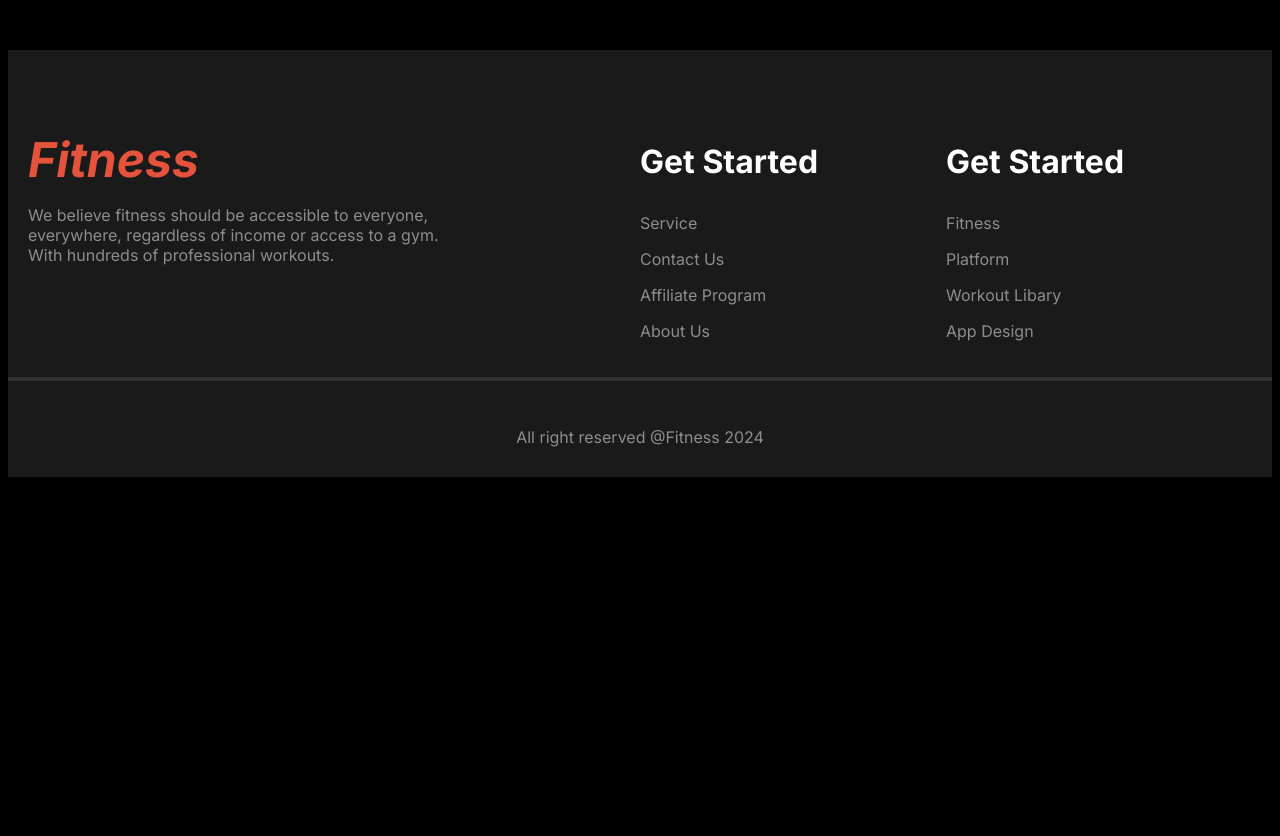
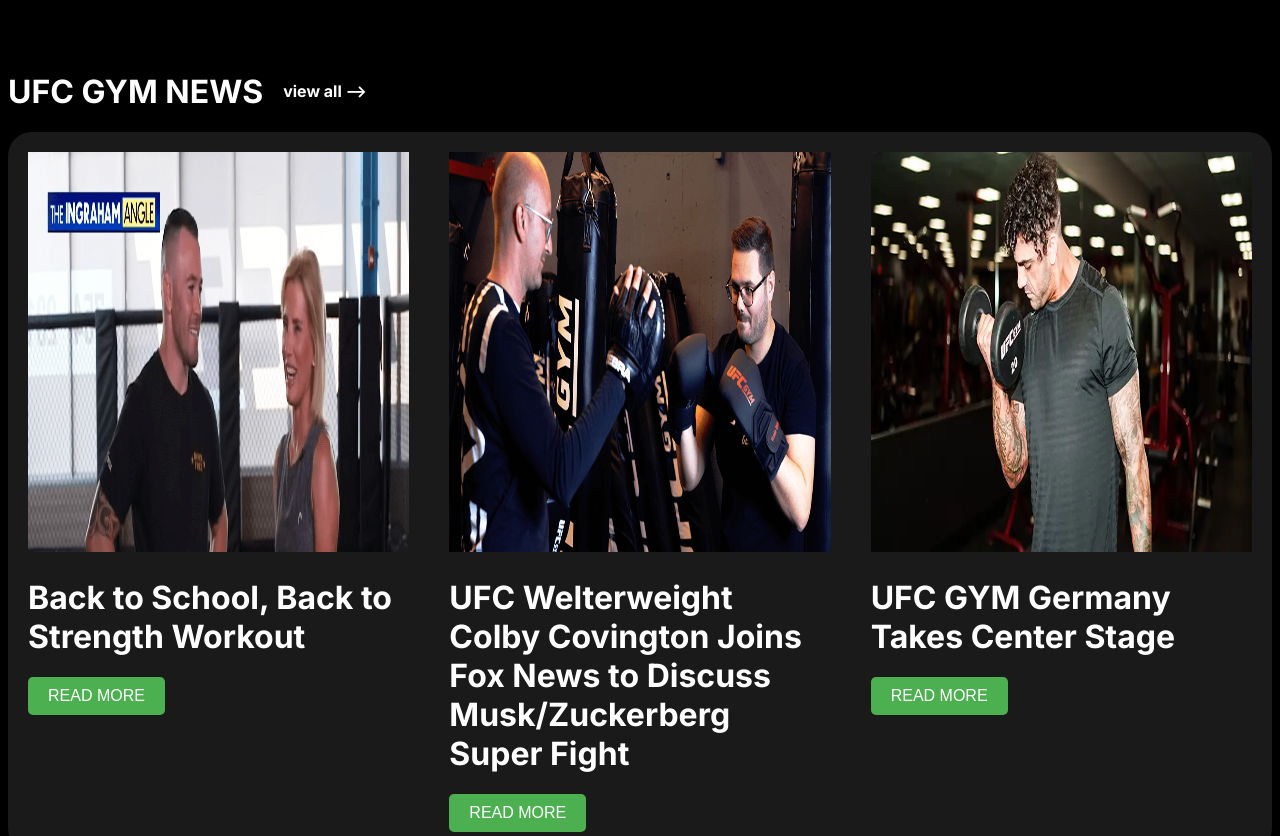
Before and after one commit to shihad323/B10A2-versatile-ui, a plain HTML site: page index.html in a window 1280 px wide. Shown: the part 3625-4461 px from the top of the page. Before the commit the page ends 4118 px from the top, so only its background shows below. Drawn offline with Linux system fonts and the light colour scheme; a web font is replaced by a local one.

Commit message:
final submit

```diff
--- a/index.html
+++ b/index.html
@@ -193,6 +193,27 @@
                 </div>
             </div>
         </div>
+        <div class="news-up">
+            <h1>UFC GYM NEWS</h1>
+            <h4><a href="">view all --></a></h4>
+        </div>
+        <div class="gym-news">
+            <div class="st-news">
+                 <img class="gym-img" src="img/img-1.png" alt="">
+                 <h1 class="news-title">Back to School, Back to Strength Workout</h1>
+                 <button class="hover-button">READ MORE</button>
+            </div>
+            <div class="st-news">
+                 <img class="gym-img" src="img/img-2.webp" alt="">
+                 <h1 class="news-title">UFC Welterweight Colby Covington Joins Fox News to Discuss Musk/Zuckerberg Super Fight</h1>
+                 <button class="hover-button">READ MORE</button>
+            </div>
+            <div class="st-news">
+                <img class="gym-img" src="img/img-3.webp" alt="">
+                <h1 class="news-title">UFC GYM Germany Takes Center Stage</h1>
+                <button class="hover-button">READ MORE</button>
+            </div>
+        </div>
     </main>
     <footer class="foot">
         <div class="foot-1">
--- a/style.css
+++ b/style.css
@@ -473,6 +473,47 @@ main{
 .foot-1{
     padding: 20px;
 }
+
+
+.gym-news{
+    display: flex;
+    background-color: rgba(255, 255, 255, 0.1);
+    border-radius: 24px;
+    margin-bottom: 30px;
+}
+.st-news{
+    flex: 1;
+    padding: 20px;
+}
+.hover-button {
+    padding: 10px 20px;
+    background-color: #4CAF50;
+    color: white;
+    border: none;
+    border-radius: 5px;
+    cursor: pointer;
+    font-size: 16px;
+    transition: background-color 0.3s, box-shadow 0.3s;
+}
+
+/* Hover effect */
+.hover-button:hover {
+    background-color: #45a049; /* Darker green */
+    box-shadow: 0px 4px 15px rgba(0, 0, 0, 0.3); /* Adds a shadow */
+}
+.gym-img{
+    width: 100%;
+    height: 400px;
+}
+.news-up{
+    display: flex;
+    gap: 20px;
+    align-items: center;
+}
+h4 a{
+    text-decoration: none;
+    color: white;
+}
 /* Styles for Medium Screens */
 @media (min-width: 576px) and (max-width: 932px) {
     .nav-right{
@@ -533,6 +574,12 @@ main{
     }
     .foot-1{
         flex-direction: column;
+    }
+    .gym-news{
+        flex-direction: column;
+    }
+    .gym-img{
+        height: 500px;
     }
 }
 /* Styles for Small Screens*/
@@ -637,4 +684,13 @@ main{
     .foot-right{
         flex-direction: column;
     }
+    .gym-news{
+        flex-direction: column;
+    }
+    .cir-st , .nd-btn {
+        padding: 0;
+    }
+    .gym-img{
+        height: 300px;
+    }
 }
```
Also changed, not shown: img/img-1.png (added), img/img-2.webp (added), img/img-3.webp (added).
